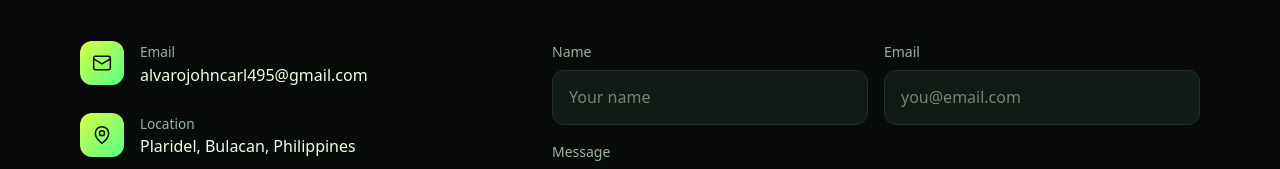
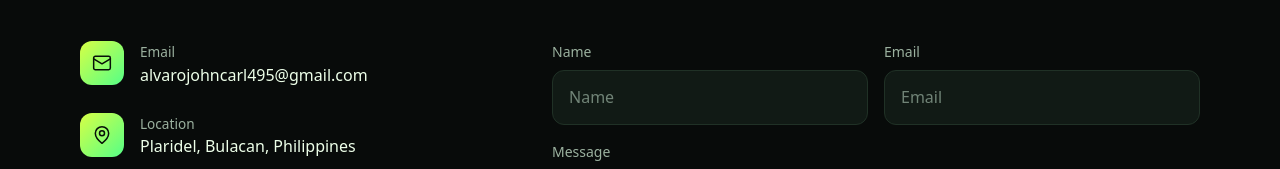
Before and after one commit to jcbuconut227/JCLabs, a React app: page index.html in a window 1280 px wide. Shown: the part 6819-6988 px from the top of the page. Built offline with nearby package versions, Linux system fonts and the light colour scheme.

Commit message:
Update placeholders in contact form inputs

```diff
--- a/index.html
+++ b/index.html
@@ -527,11 +527,11 @@
               <div class="form-row">
                 <div class="form-field">
                   <label for="name">Name</label>
-                  <input type="text" id="name" name="name" placeholder="Your name" required />
+                  <input type="text" id="name" name="name" placeholder="Name" required />
                 </div>
                 <div class="form-field">
                   <label for="email">Email</label>
-                  <input type="email" id="email" name="email" placeholder="you@email.com" required />
+                  <input type="email" id="email" name="email" placeholder="Email" required />
                 </div>
               </div>
               <div class="form-field">
```
